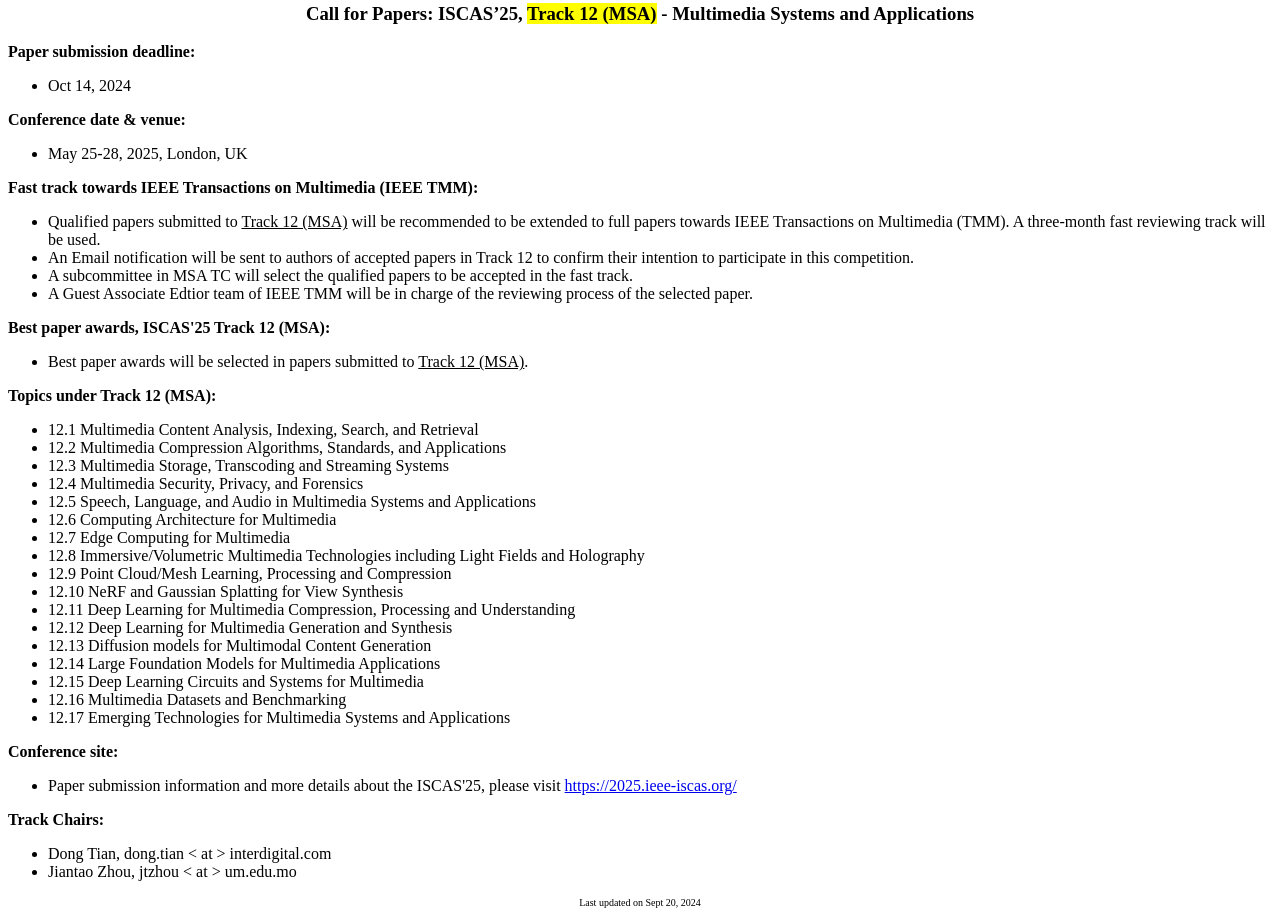
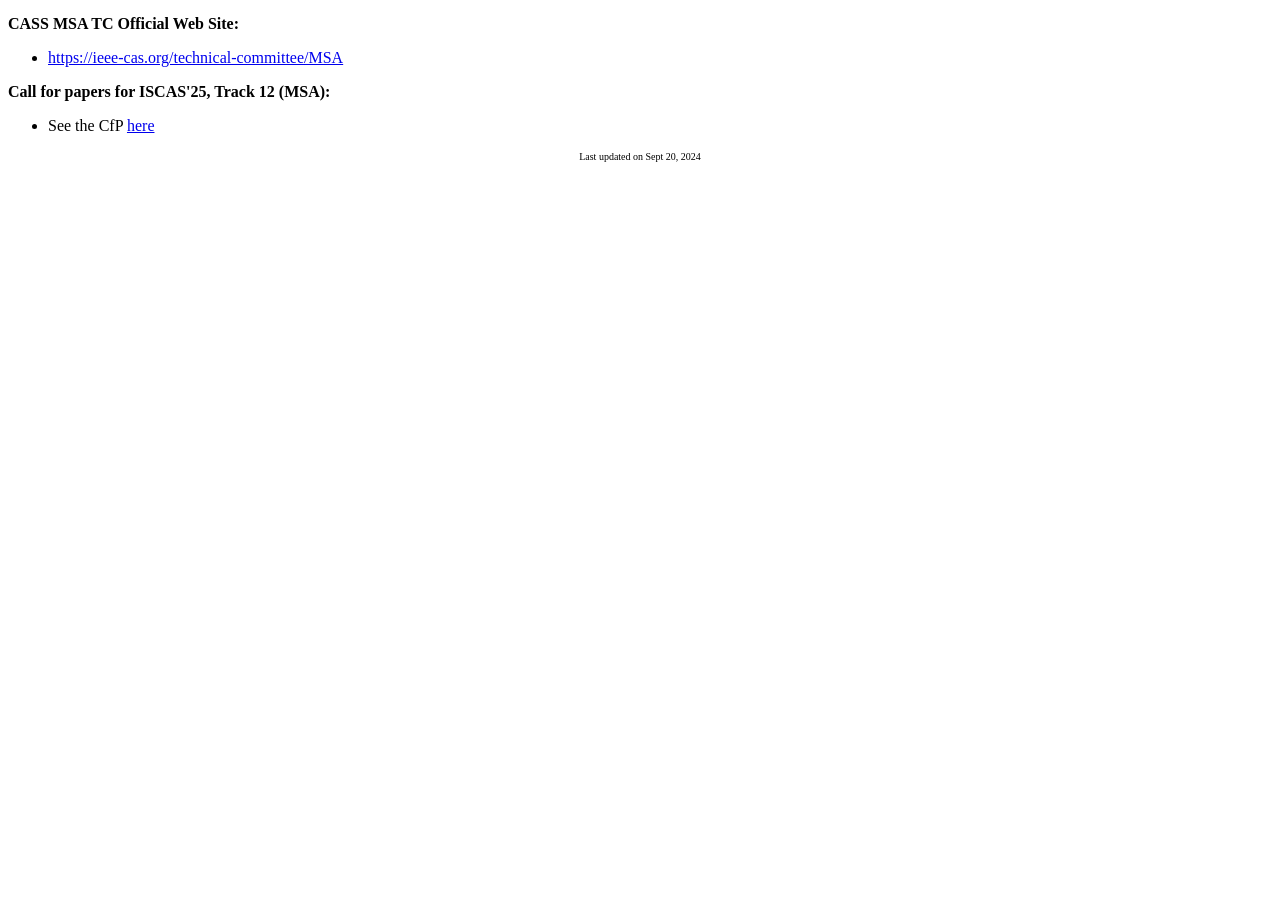
Before and after one commit to msa-tc/msa-tc.github.io, a plain HTML site: page index.html in a window 1280 px wide. Shown: the part 124-1042 px from the top of the page. After the commit the page ends 800 px from the top, so only its background shows below. Drawn offline with Linux system fonts and the light colour scheme.

Commit message:
add new file

```diff
--- a/index.html
+++ b/index.html
@@ -1,79 +1,23 @@
 <html>
     <p align=center>
         <picture>
-            <img src="https://confcats-siteplex.s3.us-east-1.amazonaws.com/iscas25/large_iscas25_logo_hr_color_d0bf3143b0.png" style="height:100px">
+            <img src="https://ieee-cas.org/files/ieeecass/cass-75_horizontal-color.svg" style="height:50px">
         </picture>
     </p>
 
-    <h3 align=center><b>Call for Papers: ISCAS’25, <span style='background:yellow'>Track 12 (MSA)</span> - Multimedia Systems and Applications</b></h3>
+    <h3 align=center>IEEE Circuits and Systems Society (CASS) <br> Multimedia Systems and Applications (MSA) Technical Committee (TC)</h3>
 
     <p>
-        <b>Paper submission deadline:</b>
+        <b>CASS MSA TC Official Web Site:</b>
         <ul>
-            <li>Oct 14, 2024</li>
+            <li><a href="https://ieee-cas.org/technical-committee/MSA">https://ieee-cas.org/technical-committee/MSA</a></li>
         </ul>
     </p>
 
     <p>
-        <b>Conference date & venue:</b>
+        <b>Call for papers for ISCAS'25, Track 12 (MSA):</b>
         <ul>
-            <li>May 25-28, 2025, London, UK</li>
-        </ul>
-    </p>
-
-    <p>
-        <b>Fast track towards IEEE Transactions on Multimedia (IEEE TMM):</b>
-        <ul>
-            <li>Qualified papers submitted to <u>Track 12 (MSA)</u> will be recommended to be extended to full papers towards IEEE Transactions on Multimedia (TMM).
-                A three-month fast reviewing track will be used.</li>
-            <li>An Email notification will be sent to authors of accepted papers in Track 12 to confirm their intention to participate in this competition.</li>
-            <li>A subcommittee in MSA TC will select the qualified papers to be accepted in the fast track.</li>
-            <li>A Guest Associate Edtior team of IEEE TMM will be in charge of the reviewing process of the selected paper.</li>
-        </ul>
-    </p>
-
-    <p>
-        <b>Best paper awards, ISCAS'25 Track 12 (MSA):</b>
-        <ul>
-            <li>Best paper awards will be selected in papers submitted to <u>Track 12 (MSA)</u>.</li>
-        </ul>
-    </p>
-
-    <p>
-        <b>Topics under Track 12 (MSA):</b>
-        <ul>
-            <li>12.1 Multimedia Content Analysis, Indexing, Search, and Retrieval</li>
-            <li>12.2 Multimedia Compression Algorithms, Standards, and Applications</li>
-            <li>12.3 Multimedia Storage, Transcoding and Streaming Systems</li>
-            <li>12.4 Multimedia Security, Privacy, and Forensics</li>
-            <li>12.5 Speech, Language, and Audio in Multimedia Systems and Applications</li>
-            <li>12.6 Computing Architecture for Multimedia</li>
-            <li>12.7 Edge Computing for Multimedia</li>
-            <li>12.8 Immersive/Volumetric Multimedia Technologies including Light Fields and Holography</li>
-            <li>12.9 Point Cloud/Mesh Learning, Processing and Compression</li>
-            <li>12.10 NeRF and Gaussian Splatting for View Synthesis</li>
-            <li>12.11 Deep Learning for Multimedia Compression, Processing and Understanding</li>
-            <li>12.12 Deep Learning for Multimedia Generation and Synthesis</li>
-            <li>12.13 Diffusion models for Multimodal Content Generation</li>
-            <li>12.14 Large Foundation Models for Multimedia Applications</li>
-            <li>12.15 Deep Learning Circuits and Systems for Multimedia</li>
-            <li>12.16 Multimedia Datasets and Benchmarking</li>
-            <li>12.17 Emerging Technologies for Multimedia Systems and Applications</li>
-        </ul>
-    </p>
-
-    <p>
-        <b>Conference site:</b>
-        <ul>
-            <li> Paper submission information and more details about the ISCAS'25, please visit <a href="https://2025.ieee-iscas.org/">https://2025.ieee-iscas.org/</a></li>
-        </ul>
-    </p>
-
-    <p>
-        <b>Track Chairs:</b>
-        <ul>
-            <li>Dong Tian, dong.tian &lt at &gt interdigital.com</li>
-            <li>Jiantao Zhou, jtzhou &lt at &gt um.edu.mo</li>
+            <li>See the CfP <a href="./iscas25_track12.html">here</a></li>
         </ul>
     </p>
 
```
Also changed, not shown: iscas25_track12.html (added, +83 -0 lines).
